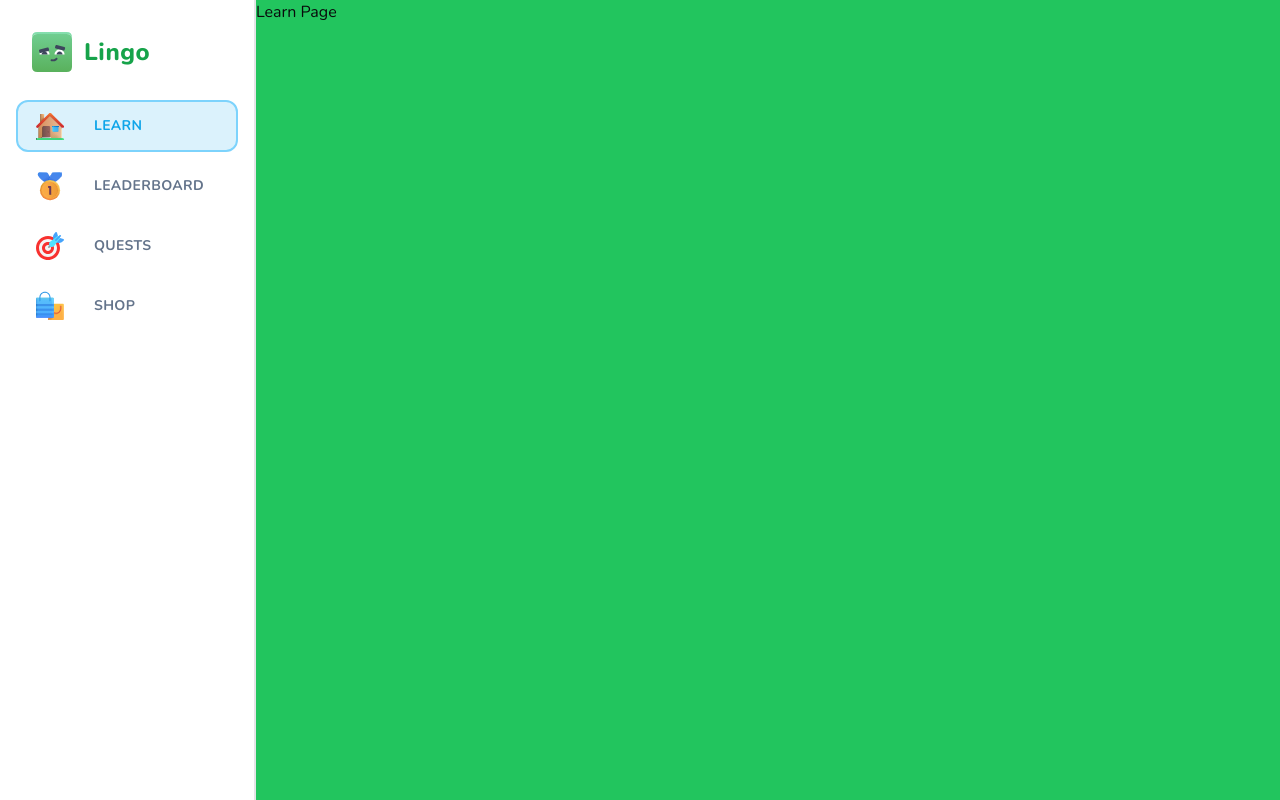
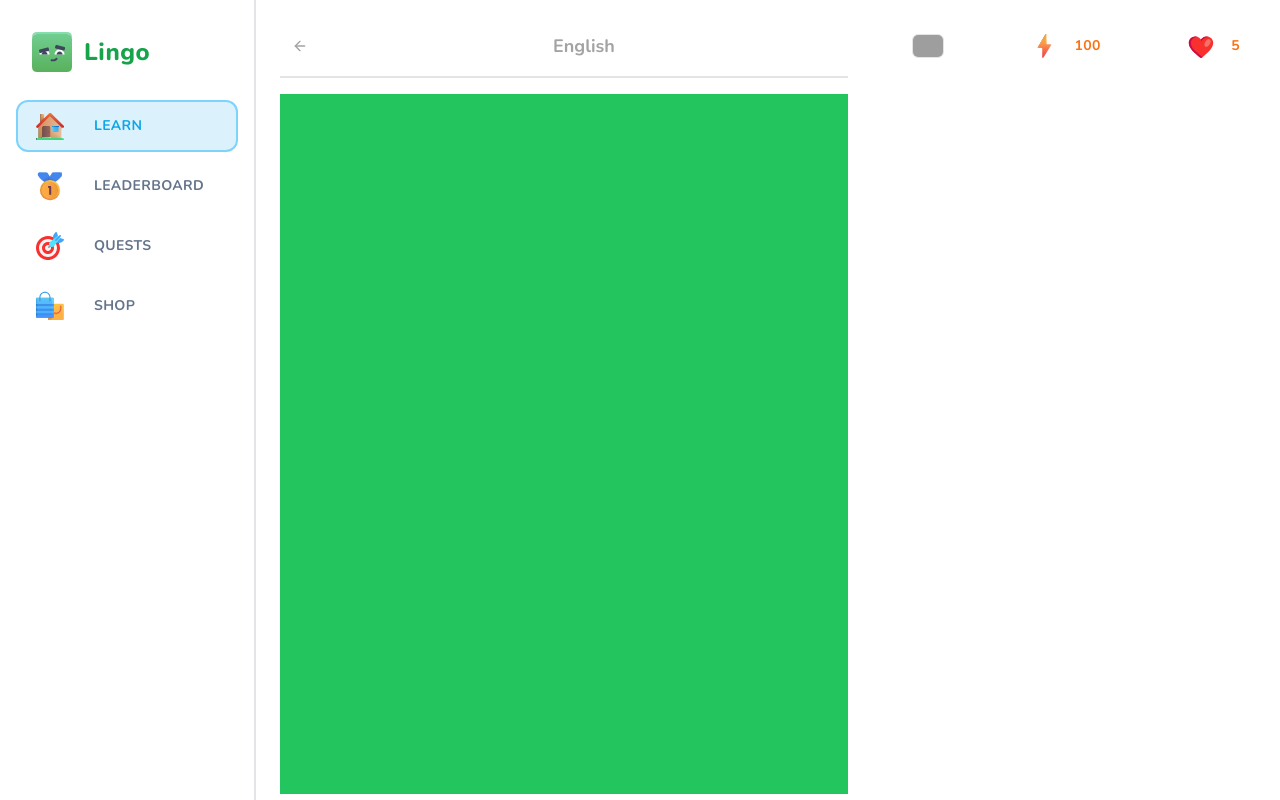
Before and after one commit to Veda50/duolingo-clone, a Next.js app: page /learn in a window 1280 px wide. Shown: the top 800 px of the page. Built offline with nearby package versions, Linux system fonts and the light colour scheme; grey boxes are pictures that could not be loaded.

Commit message:
feat: learn page wrapper

```diff
--- a/src/app/(main)/layout.tsx
+++ b/src/app/(main)/layout.tsx
@@ -11,7 +11,7 @@ export default function MainLayout({ children }: Props) {
     <MobileHeader />
       <Sidebar className="hidden lg:flex" />
       <main className="lg:pl-[256px] h-full pt-[50px] lg:pt-0">
-        <div className="h-full bg-green-500">{children}</div>
+        <div className="h-full max-w-[1056px] mx-auto pt-6">{children}</div>
       </main>
     </>
   );
--- /dev/null
+++ b/src/app/(main)/learn/header.tsx
@@ -0,0 +1,21 @@
+import { Button } from "@/components/ui/button";
+import { ArrowLeft } from "lucide-react";
+import Link from "next/link";
+
+type Props = {
+  title: string;
+};
+
+export default function Header({ title }: Props) {
+  return (
+    <div className="sticky top-0 bg-white pb-3 lg:pt-[28px] lg:mt-[-28px] flex items-center justify-between border-b-2 mb-5 text-neutral-400 lg:z-50">
+      <Link href="/courses">
+        <Button size="sm" variant="ghost">
+          <ArrowLeft className="h-5 w-5 stroke-2 text-neutral-400" />
+        </Button>
+      </Link>
+      <h1 className="font-bold text-lg">{title}</h1>
+      <div />
+    </div>
+  );
+}
--- a/src/app/(main)/learn/page.tsx
+++ b/src/app/(main)/learn/page.tsx
@@ -1,3 +1,26 @@
-export default function LearnPage(){
-    return (<div>Learn Page</div>)
+import FeedWrapper from "@/components/feed-wrapper";
+import StickyWrapper from "@/components/sticky-wrapper";
+import Header from "./header";
+import UserProgress from "@/components/user-progress";
+
+export default function LearnPage() {
+  return (
+    <div className="flex flex-row-reverse gap-[48px] px-6">
+      <StickyWrapper>
+        <UserProgress
+          activeCourse={{ title: "english", imageSrc: "/us.svg" }}
+          hearts={5}
+          points={100}
+          hasActiveSubscription={false}
+        />
+      </StickyWrapper>
+      <FeedWrapper>
+        <Header title="English" />
+        <div className="space-y-4">
+          <div className="h-[700px] bg-green-500 w-full"></div>
+          <div className="h-[700px] bg-green-500 w-full"></div>
+        </div>
+      </FeedWrapper>
+    </div>
+  );
 }
--- /dev/null
+++ b/src/components/feed-wrapper.tsx
@@ -0,0 +1,9 @@
+import React from "react";
+
+type Props = {
+  children: React.ReactNode;
+};
+
+export default function FeedWrapper({ children }: Props) {
+  return <div className="flex-1 relative top-0 pb-10">{children}</div>;
+}
--- /dev/null
+++ b/src/components/sticky-wrapper.tsx
@@ -0,0 +1,15 @@
+import React from "react";
+
+type Props = {
+  children: React.ReactNode;
+};
+
+export default function StickyWrapper({ children }: Props) {
+  return (
+    <div className="hidden lg:block w-[360px] sticky self-end bottom-6">
+      <div className="min-h-[calc(100vh-48px)] sticky top-6 flex flex-col gap-y-4">
+        {children}
+      </div>
+    </div>
+  );
+}
--- /dev/null
+++ b/src/components/user-progress.tsx
@@ -0,0 +1,62 @@
+import Link from "next/link";
+import { Button } from "./ui/button";
+import Image from "next/image";
+import { InfinityIcon } from "lucide-react";
+
+type Props = {
+  activeCourse: { title: string; imageSrc: string };
+  hearts: number;
+  points: number;
+  hasActiveSubscription: boolean;
+};
+
+export default function UserProgress({
+  activeCourse,
+  hearts,
+  points,
+  hasActiveSubscription,
+}: Props) {
+  return (
+    <div className="flex items-center justify-between gap-x-2 w-full">
+      <Link href="/courses">
+        <Button variant="ghost">
+          <Image
+            src={activeCourse.imageSrc}
+            alt={activeCourse.title}
+            className="rounded-md border"
+            width={32}
+            height={32}
+          />
+        </Button>
+      </Link>
+      <Link href="/shop">
+        <Button variant="ghost" className="text-orange-500">
+          <Image
+            src="/points.svg"
+            height={28}
+            width={28}
+            alt="Points"
+            className="mr-2"
+          />
+          {points}
+        </Button>
+      </Link>
+      <Link href="/shop">
+        <Button variant="ghost" className="text-orange-500">
+          <Image
+            src="/heart.svg"
+            height={28}
+            width={28}
+            alt="Hearts"
+            className="mr-2"
+          />
+          {hasActiveSubscription ? (
+            <InfinityIcon className="h-4 w-4 stroke-[3]" />
+          ) : (
+            hearts
+          )}
+        </Button>
+      </Link>
+    </div>
+  );
+}
```
